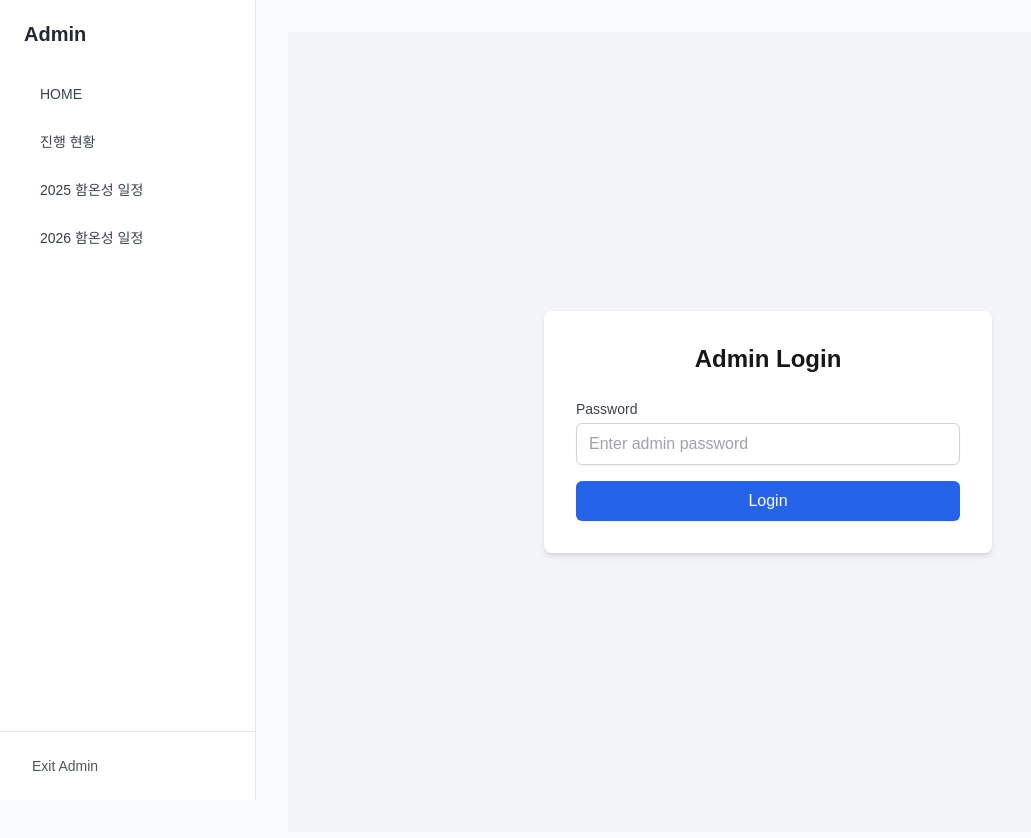
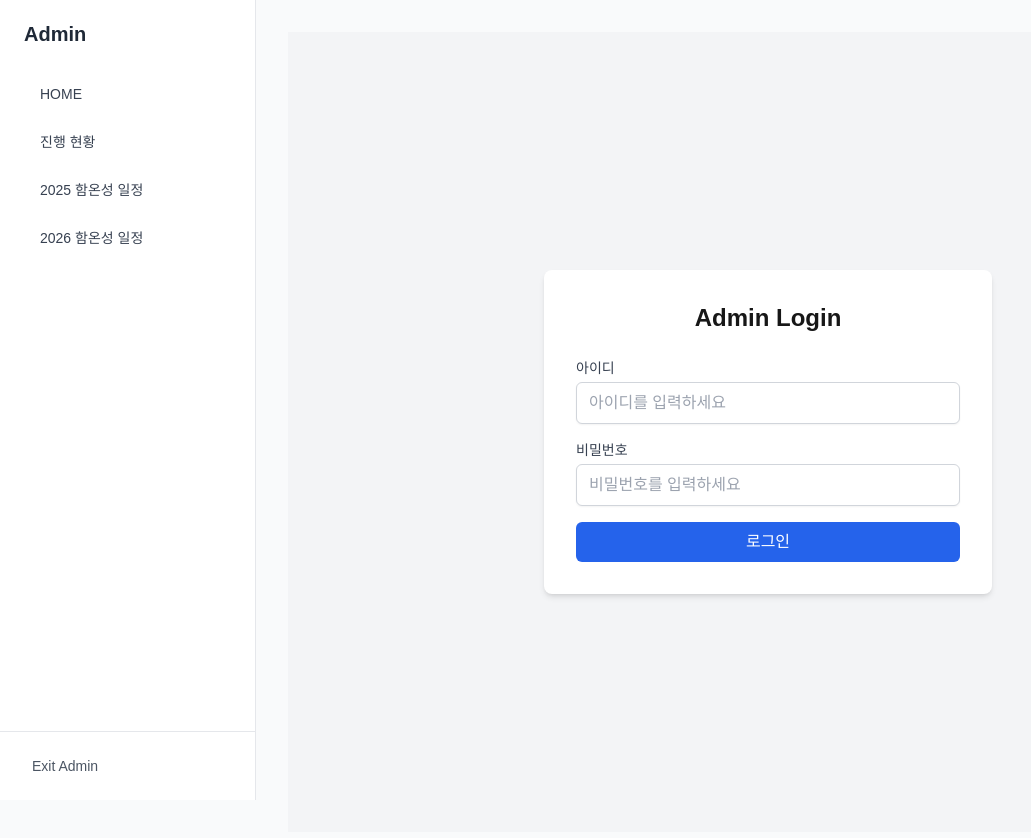
Before and after one commit to ckdtjs505/bible-reading, a Next.js app: page /admin/login in a window 1280 px wide. Shown: the top 838 px of the page, without its empty margins (0-1031 px from the left). Built offline with nearby package versions, Linux system fonts and the light colour scheme; a web font is replaced by a local one.

Commit message:
feat: DB 기반 관리자 로그인 기능 구현
- Admin 모델 스키마 추가
- bcryptjs를 이용한 비밀번호 해싱 적용
- 로그인 UI에 아이디 입력 필드 추가
- 로그인 API 서버 로직 개선

```diff
--- a/app/admin/login/page.tsx
+++ b/app/admin/login/page.tsx
@@ -4,6 +4,7 @@ import { useState } from 'react';
 import { useRouter } from 'next/navigation';
 
 export default function AdminLogin() {
+    const [username, setUsername] = useState('');
     const [password, setPassword] = useState('');
     const [error, setError] = useState('');
     const router = useRouter();
@@ -18,7 +19,7 @@ export default function AdminLogin() {
                 headers: {
                     'Content-Type': 'application/json',
                 },
-                body: JSON.stringify({ password }),
+                body: JSON.stringify({ username, password }),
             });
 
             const data = await res.json();
@@ -41,10 +42,26 @@ export default function AdminLogin() {
                 <form onSubmit={handleSubmit} className="space-y-4">
                     <div>
                         <label
+                            htmlFor="username"
+                            className="block text-sm font-medium text-gray-700"
+                        >
+                            아이디
+                        </label>
+                        <input
+                            type="text"
+                            id="username"
+                            value={username}
+                            onChange={(e) => setUsername(e.target.value)}
+                            className="mt-1 block w-full rounded-md border border-gray-300 px-3 py-2 shadow-sm focus:border-blue-500 focus:outline-none focus:ring-blue-500"
+                            placeholder="아이디를 입력하세요"
+                        />
+                    </div>
+                    <div>
+                        <label
                             htmlFor="password"
                             className="block text-sm font-medium text-gray-700"
                         >
-                            Password
+                            비밀번호
                         </label>
                         <input
                             type="password"
@@ -52,7 +69,7 @@ export default function AdminLogin() {
                             value={password}
                             onChange={(e) => setPassword(e.target.value)}
                             className="mt-1 block w-full rounded-md border border-gray-300 px-3 py-2 shadow-sm focus:border-blue-500 focus:outline-none focus:ring-blue-500"
-                            placeholder="Enter admin password"
+                            placeholder="비밀번호를 입력하세요"
                         />
                     </div>
                     {error && <p className="text-sm text-red-600">{error}</p>}
@@ -60,7 +77,7 @@ export default function AdminLogin() {
                         type="submit"
                         className="w-full rounded-md bg-blue-600 px-4 py-2 text-white hover:bg-blue-700 focus:outline-none focus:ring-2 focus:ring-blue-500 focus:ring-offset-2"
                     >
-                        Login
+                        로그인
                     </button>
                 </form>
             </div>
--- a/app/api/admin/login/route.ts
+++ b/app/api/admin/login/route.ts
@@ -1,11 +1,33 @@
 import { NextResponse } from 'next/server';
+import dbConnect from '@/lib/db';
+import Admin from '@/models/Admin';
+import bcrypt from 'bcryptjs';
 
 export async function POST(request: Request) {
     try {
+        await dbConnect();
+
         const body = await request.json();
-        const { password } = body;
+        const { username, password } = body;
 
-        if (password === '7725') {
+        if (!username || !password) {
+            return NextResponse.json(
+                { success: false, message: '아이디와 비밀번호를 입력해주세요.' },
+                { status: 400 }
+            );
+        }
+
+        const admin = await Admin.findOne({ username });
+        if (!admin) {
+            return NextResponse.json(
+                { success: false, message: '아이디 또는 비밀번호가 올바르지 않습니다.' },
+                { status: 401 }
+            );
+        }
+
+        const isMatch = await bcrypt.compare(password, admin.passwordHash);
+
+        if (isMatch) {
             const response = NextResponse.json({ success: true });
 
             // Set a simple session cookie
@@ -21,12 +43,12 @@ export async function POST(request: Request) {
         }
 
         return NextResponse.json(
-            { success: false, message: 'Invalid password' },
+            { success: false, message: '아이디 또는 비밀번호가 올바르지 않습니다.' },
             { status: 401 }
         );
     } catch {
         return NextResponse.json(
-            { success: false, message: 'Internal server error' },
+            { success: false, message: '서버 오류가 발생했습니다.' },
             { status: 500 }
         );
     }
--- /dev/null
+++ b/models/Admin.ts
@@ -0,0 +1,21 @@
+
+import mongoose, { Schema, Document } from 'mongoose';
+
+export interface IAdmin extends Document {
+    username: string;
+    passwordHash: string;
+}
+
+const AdminSchema = new Schema<IAdmin>(
+    {
+        username: { type: String, required: true, unique: true, trim: true },
+        passwordHash: { type: String, required: true },
+    },
+    {
+        timestamps: true,
+    }
+);
+
+const Admin = mongoose.models.Admin || mongoose.model<IAdmin>('Admin', AdminSchema);
+
+export default Admin;
--- a/package.json
+++ b/package.json
@@ -11,6 +11,7 @@
   "dependencies": {
     "@headlessui/react": "^2.2.0",
     "@tanstack/react-query": "^5.90.12",
+    "bcryptjs": "^3.0.3",
     "dotenv": "^17.2.3",
     "mongoose": "^9.0.1",
     "next": "15.1.11",
@@ -21,6 +22,7 @@
   },
   "devDependencies": {
     "@eslint/eslintrc": "^3",
+    "@types/bcryptjs": "^2.4.6",
     "@types/node": "^20",
     "@types/react": "^19",
     "@types/react-dom": "^19",
```
Also changed, not shown: 1 other file (tests, documents, lock files or other folders).
